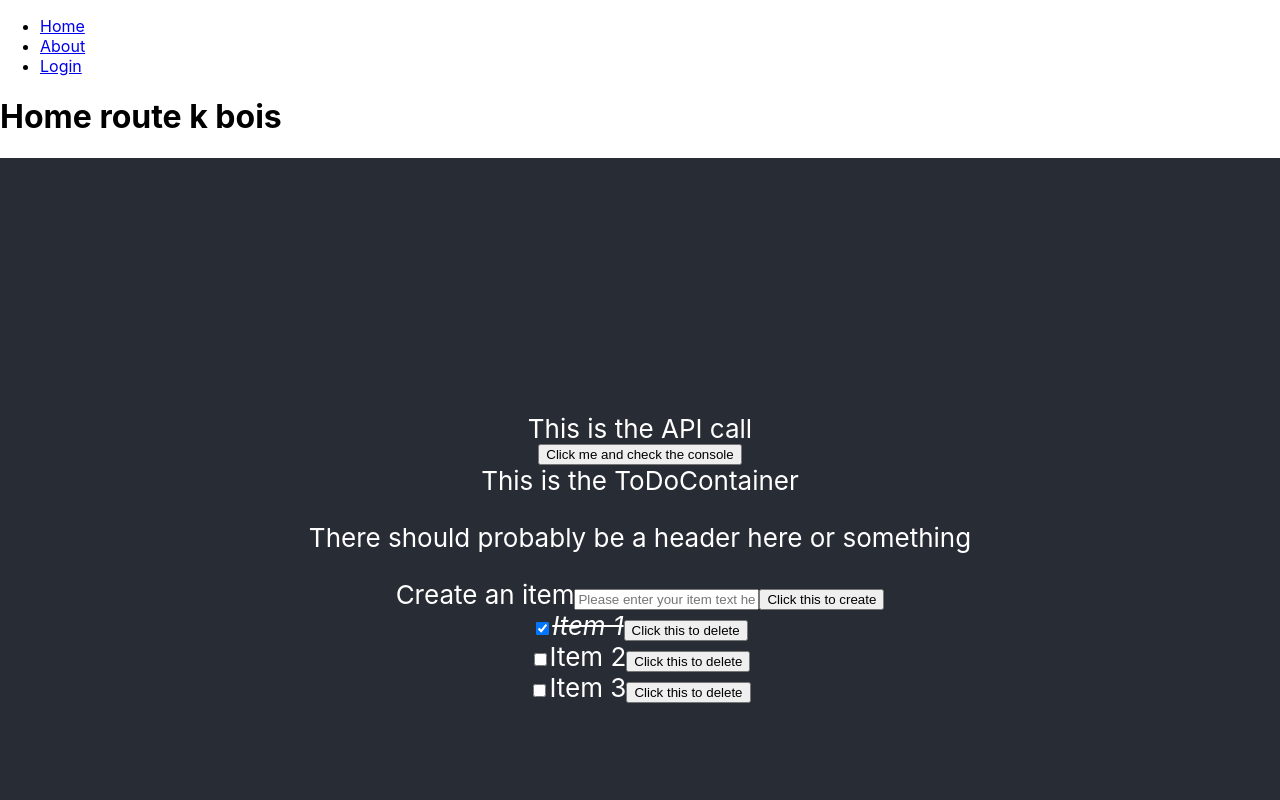
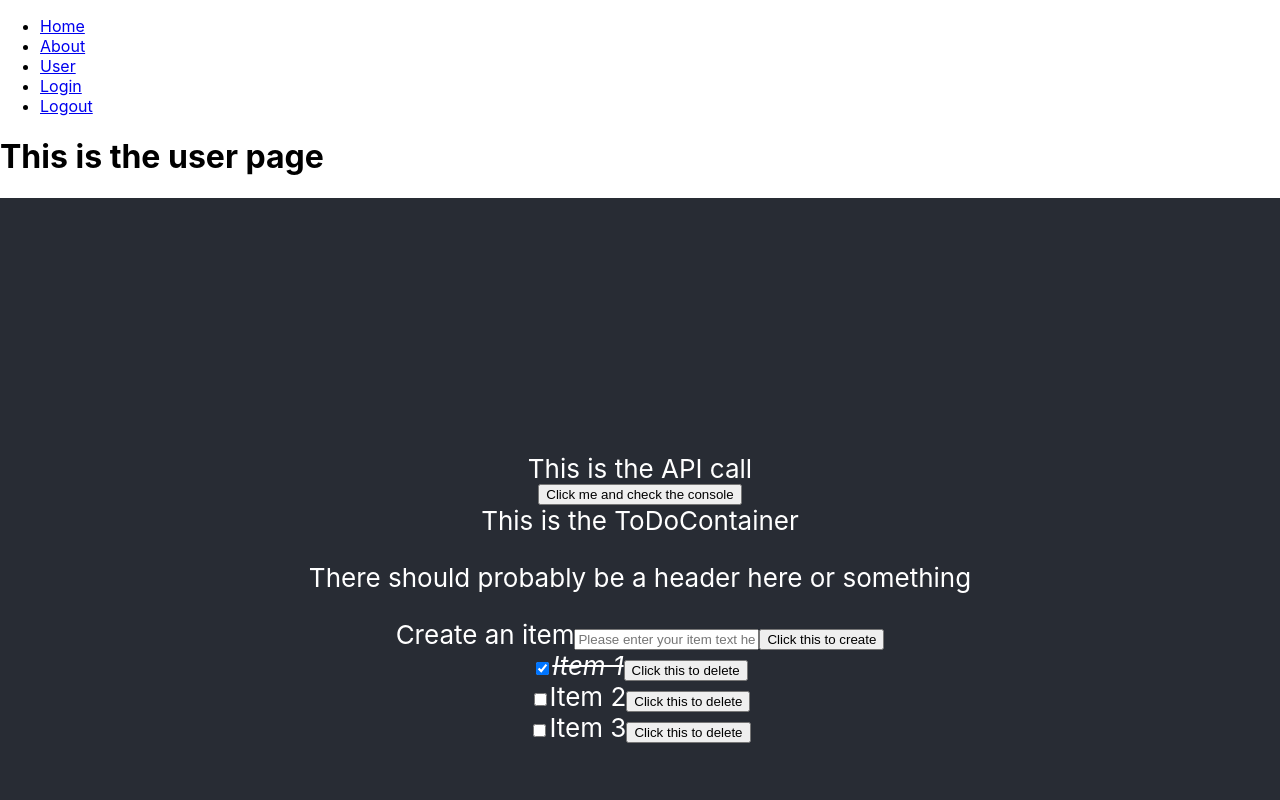
Before and after one commit to Cellv2/mern-auth-todo-app, a React (Create React App) app in the folder client/: page /user in a window 1280 px wide. Shown: the top 800 px of the page. Built offline with nearby package versions, Linux system fonts and the light colour scheme.

Commit message:
Add more base routes

```diff
--- a/client/src/App.tsx
+++ b/client/src/App.tsx
@@ -4,7 +4,10 @@ import { BrowserRouter as Router, Switch, Route, Link } from "react-router-dom";
 import ApiCallButton from "./components/ApiCallButton";
 import ToDoContainer from "./components/ToDoContainer";
 import About from "./components/About";
-import Login from "./components/Login";
+// import Home from "./components/Home";
+import User from "./components/User/User";
+import Login from "./components/User/Login";
+import Logout from "./components/User/Logout";
 
 import "./App.css";
 import Home from "./components/Home";
@@ -23,7 +26,13 @@ const App = () => {
                                 <Link to="/about">About</Link>
                             </li>
                             <li>
+                                <Link to="/user">User</Link>
+                            </li>
+                            <li>
                                 <Link to="/login">Login</Link>
+                            </li>
+                            <li>
+                                <Link to="/logout">Logout</Link>
                             </li>
                         </ul>
                     </nav>
@@ -31,8 +40,14 @@ const App = () => {
                         <Route path="/about">
                             <About />
                         </Route>
+                        <Route path="/user">
+                            <User />
+                        </Route>
                         <Route path="/login">
                             <Login />
+                        </Route>
+                        <Route path="/logout">
+                            <Logout />
                         </Route>
                         <Route path="/">
                             <Home />
--- /dev/null
+++ b/client/src/components/User/Logout.tsx
@@ -0,0 +1,16 @@
+import React from 'react'
+import { type } from 'os'
+
+type Props = {
+
+}
+
+const Logout = (props: Props) => {
+    return (
+        <div>
+            This is the logout page
+        </div>
+    )
+}
+
+export default Logout
--- /dev/null
+++ b/client/src/components/User/User.tsx
@@ -0,0 +1,13 @@
+import React from "react";
+
+type Props = {};
+
+const User = (props: Props) => {
+    return (
+        <div>
+            <h1>This is the user page</h1>
+        </div>
+    );
+};
+
+export default User;
```
Also changed, not shown: client/src/components/User/Login.tsx (renamed from client/src/components/Login.tsx).
